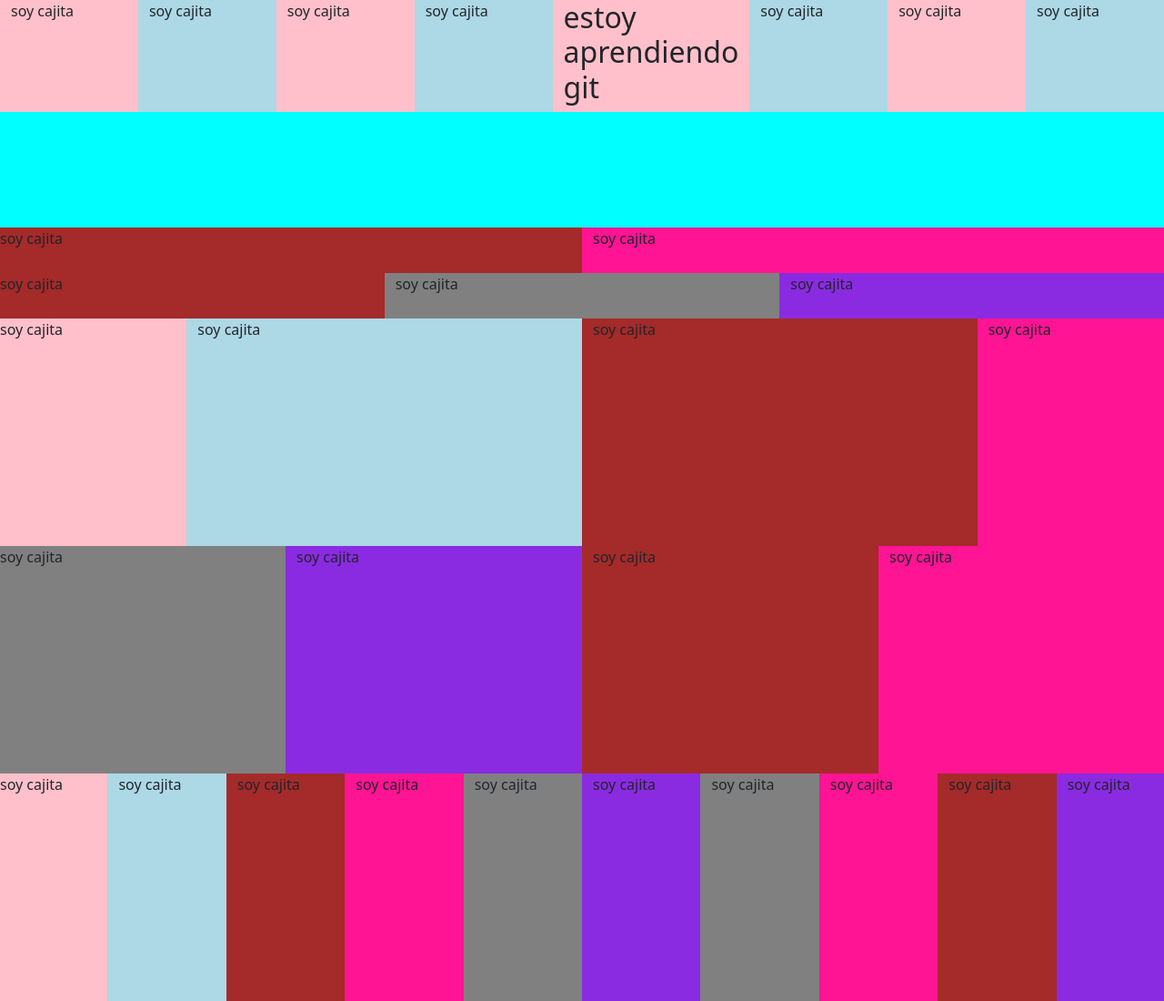
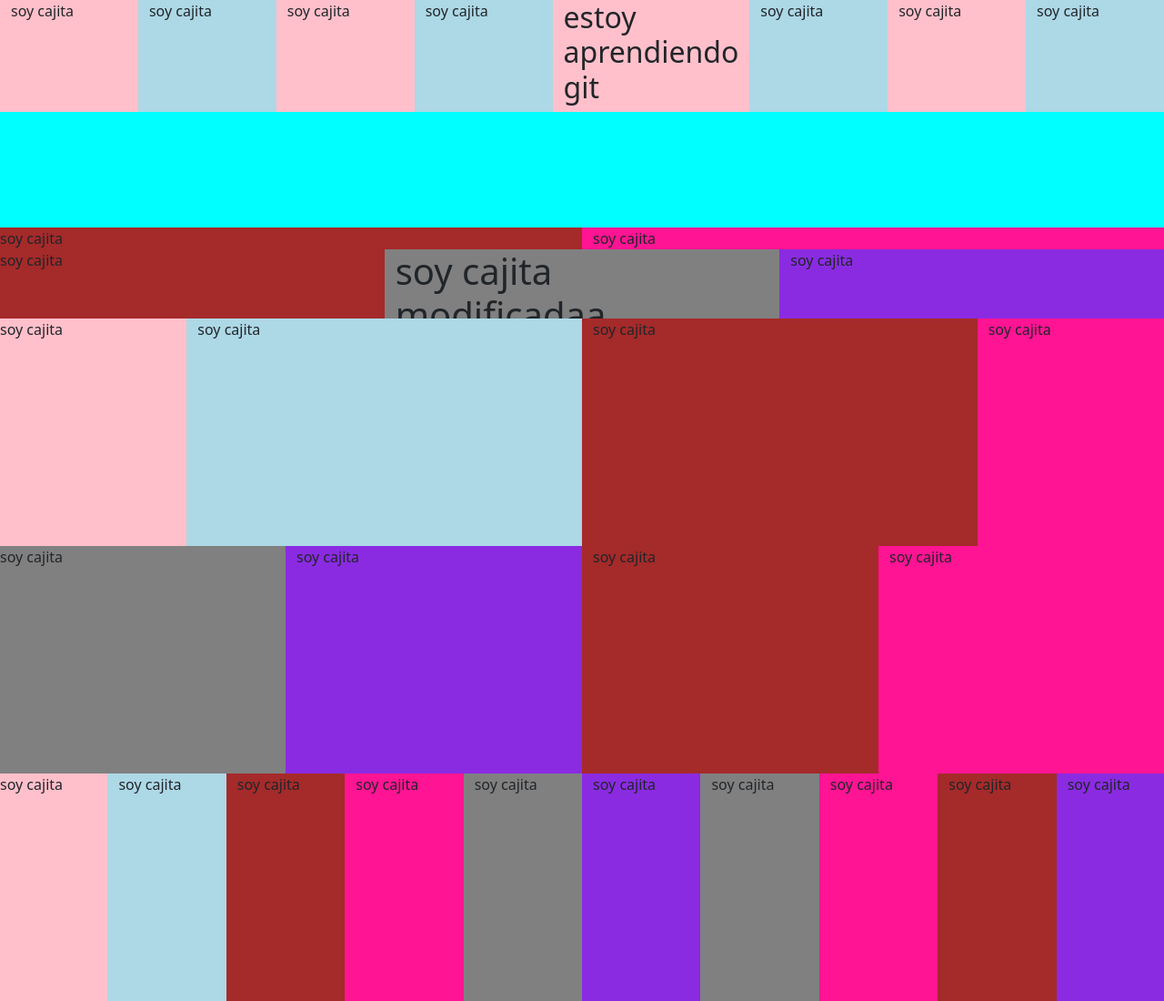
Before and after one commit to Hassidyy/cajitas2, a plain HTML site: page index.html in a window 1280 px wide. Shown: the top 1100 px of the page at 91% size. Drawn offline with nearby package versions, Linux system fonts and the light colour scheme.

Commit message:
añado titulo a cajita modificada

```diff
--- a/index.html
+++ b/index.html
@@ -27,7 +27,7 @@
         <div class="col-6 col-xxl-6 col-xl-6 col-lg-3 col-md-3 col-sm-6 col-6 col-md-3 d-flex flex-row cajita3">soy cajita</div>
         <div class="col-6 col-xxl-6 col-xl-6 col-lg-2 col-md-2 col-sm-6 col-6 col-md-2 d-flex flex-row cajita4">soy cajita</div>
         <div class="col-4 col-xxl-4 col-xl-4 col-lg-2 col-md-2 col-sm-6 col-6 col-md-2 d-flex flex-row cajita3">soy cajita</div>
-        <div class="col-4 col-xxl-4 col-xl-4 col-lg-2 col-md-2 col-sm-6 col-6 col-md-2 d-flex flex-row cajita5">soy cajita</div>
+        <div class="col-4 col-xxl-4 col-xl-4 col-lg-2 col-md-2 col-sm-6 col-6 col-md-2 d-flex flex-row cajita5"><h1>soy cajita modificadaa</h1></div>
         <div class="col-4 col-xxl-4 col-xl-4 col-lg-3 col-md-3 col-sm-12 col-12 col-md-3 d-flex flex-row cajita6">soy cajita</div>
     </div>
     <div class="row caja5">
```
